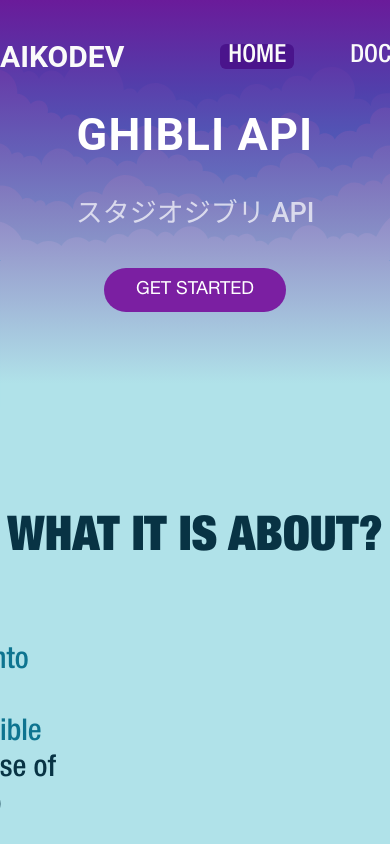
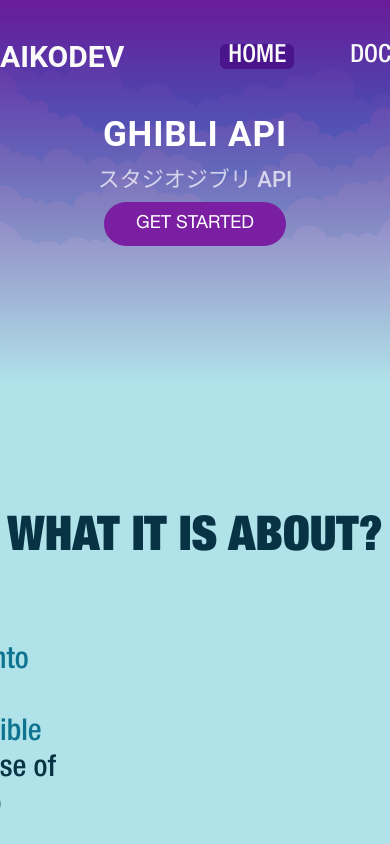
Before and after one commit to Aikodev-labs/Ghibli-API-platform, a React (Vite) app: page / in a window 390 px wide. Shown: the top 844 px of the page. Built offline with nearby package versions, Linux system fonts and the light colour scheme; no server answers; what tailwindcss-animated would draw is missing.

Commit message:
Hero mobile 360px y ajuste leading

```diff
--- a/src/components/Hero.jsx
+++ b/src/components/Hero.jsx
@@ -11,10 +11,10 @@
     >
 
       <div className="xl:flex xl:flex-col xl:absolute xl:top-67 leading-[78px] xl:pr-[718px]">
-        <h1 className=" text-[45px] text-center md:text-[60px] xl:text-[80px] font-semibold tracking-wide text-white">
+        <h1 className=" text-[35px] text-center sm:text-[45px] md:text-[60px] xl:text-[80px] font-semibold tracking-wide text-white">
           GHIBLI API
         </h1>
-        <h2 className="text-[27px] text-center md:text-[40px] xl:text-[45px] font-medium xl:pl-6 text-white opacity-70">
+        <h2 className="text-[22px] text-center leading-3 sm:leading-relaxed sm:text-[27px] md:text-[40px] xl:text-[45px] font-medium xl:pl-6 text-white opacity-70">
           スタジオジブリ API
         </h2>
         <div className="flex justify-center pt-4 z-10">
```
